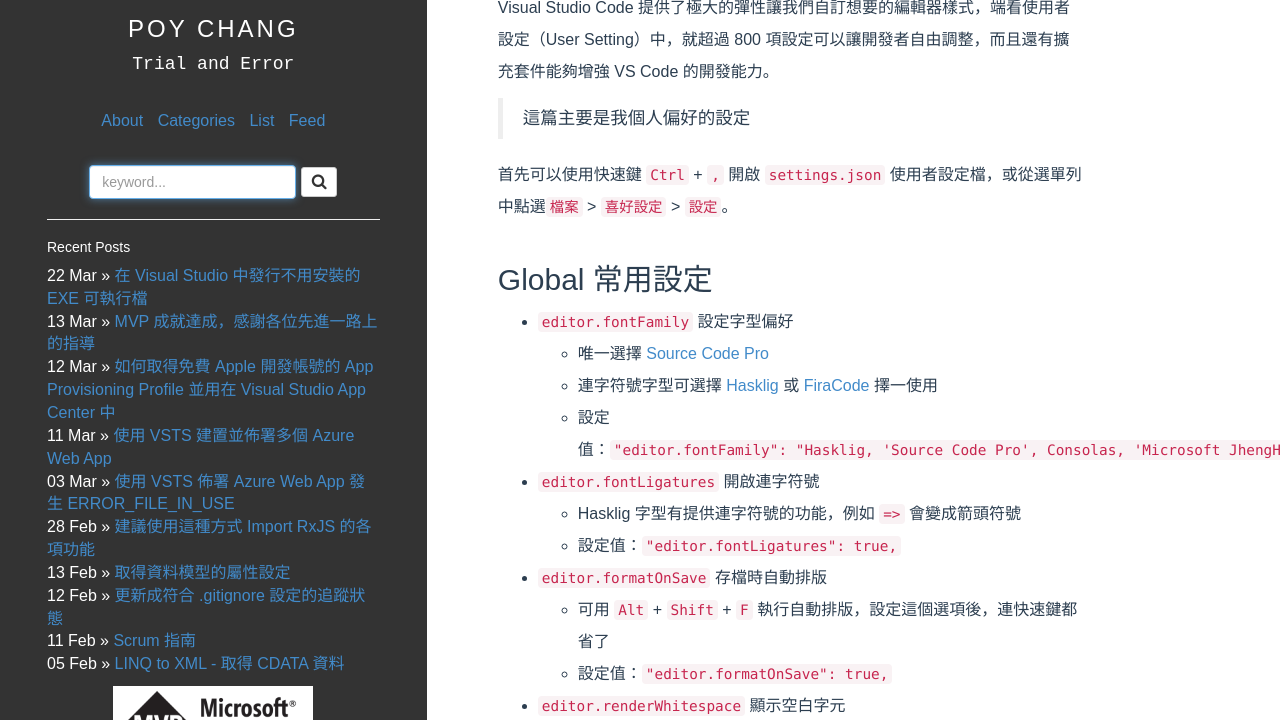
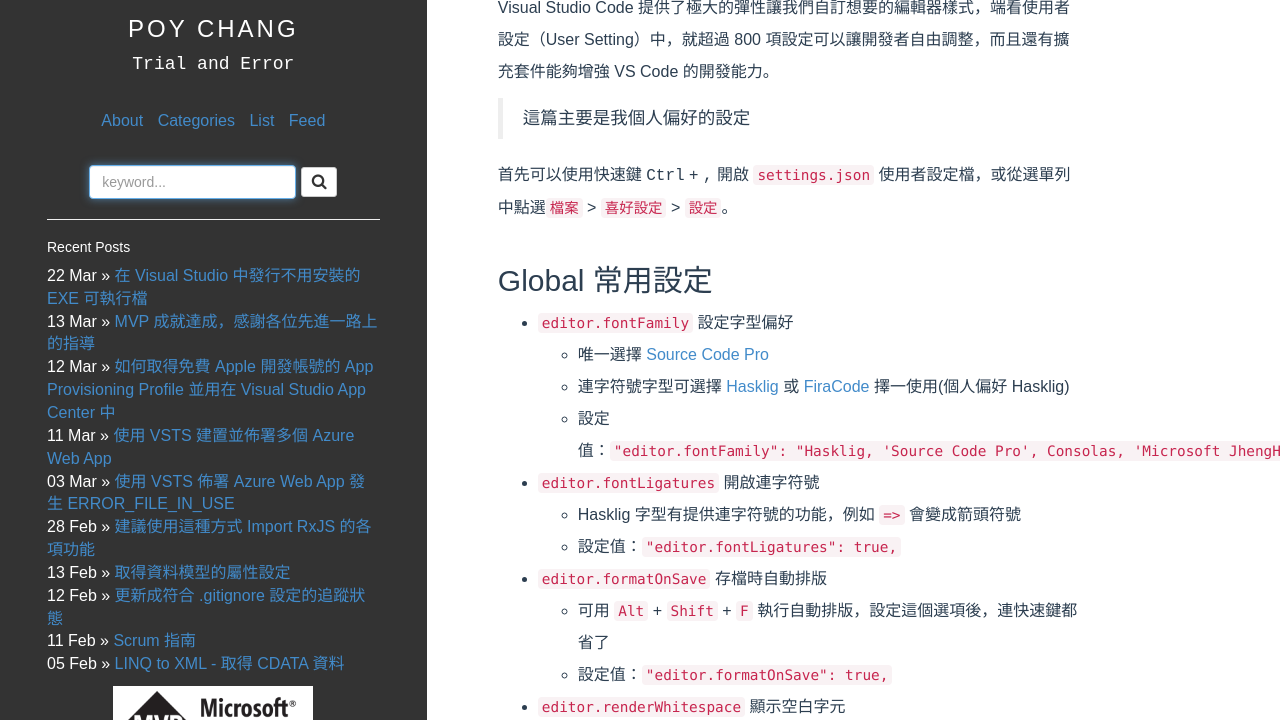
Before and after one commit to poychang/poychang.github.io, a Jekyll site: the page built from _posts/2017-09-04-my-vscode-config.md, in a window 1280 px wide and 900 px high, cut to the strip 180-900 px from the top of the window. Built offline with Jekyll 4.4.1, drawn with Linux system fonts in a browser that asks for light colours; some web fonts are replaced; comment, search, counter and statistics services are not loaded.

Commit message:
alter post

```diff
--- a/_posts/2017-09-04-my-vscode-config.md
+++ b/_posts/2017-09-04-my-vscode-config.md
@@ -10,13 +10,13 @@
 
 >這篇主要是我個人偏好的設定
 
-首先可以使用快速鍵 `Ctrl` + `,` 開啟 `settings.json` 使用者設定檔，或從選單列中點選`檔案` > `喜好設定` > `設定`。
+首先可以使用快速鍵 <kbd>Ctrl</kbd> + <kbd>,</kbd> 開啟 `settings.json` 使用者設定檔，或從選單列中點選`檔案` > `喜好設定` > `設定`。
 
 ## Global 常用設定
 
 * `editor.fontFamily` 設定字型偏好
 	* 唯一選擇 [Source Code Pro](https://github.com/adobe-fonts/source-code-pro)
-	* 連字符號字型可選擇 [Hasklig](https://github.com/i-tu/Hasklig) 或 [FiraCode](https://github.com/tonsky/FiraCode) 擇一使用
+	* 連字符號字型可選擇 [Hasklig](https://github.com/i-tu/Hasklig) 或 [FiraCode](https://github.com/tonsky/FiraCode) 擇一使用(個人偏好 Hasklig)
 	* 設定值：`"editor.fontFamily": "Hasklig, 'Source Code Pro', Consolas, 'Microsoft JhengHei', 'Courier New', monospace",`
 * `editor.fontLigatures` 開啟連字符號
 	* Hasklig 字型有提供連字符號的功能，例如 `=>` 會變成箭頭符號
```
